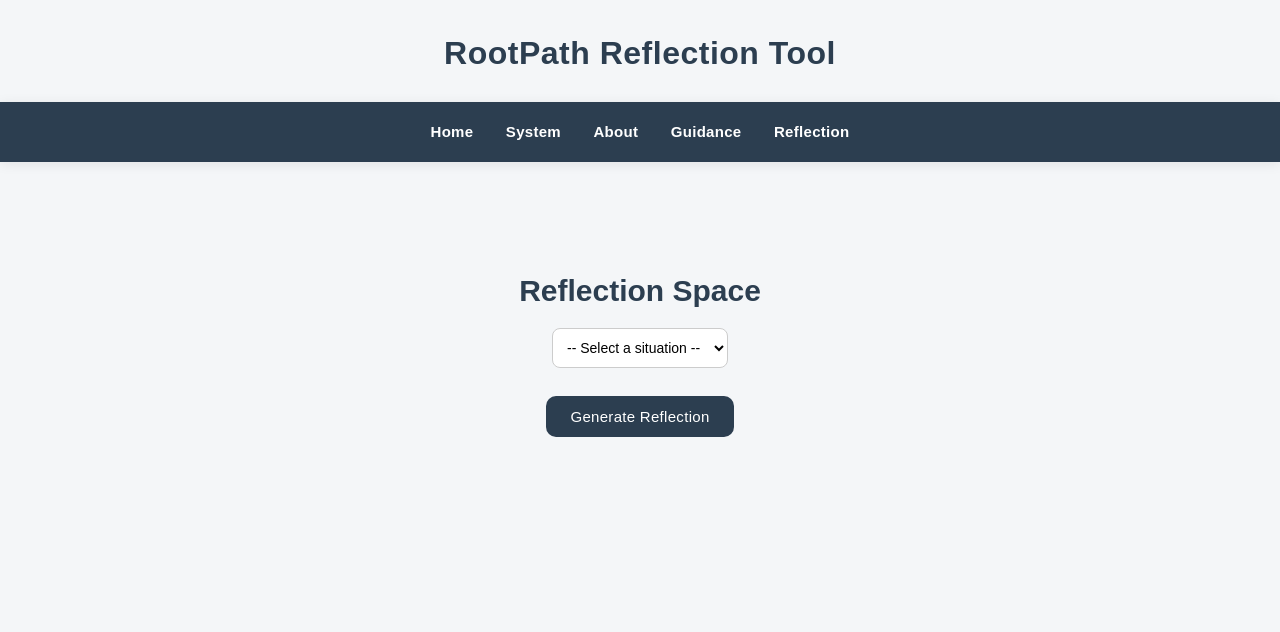
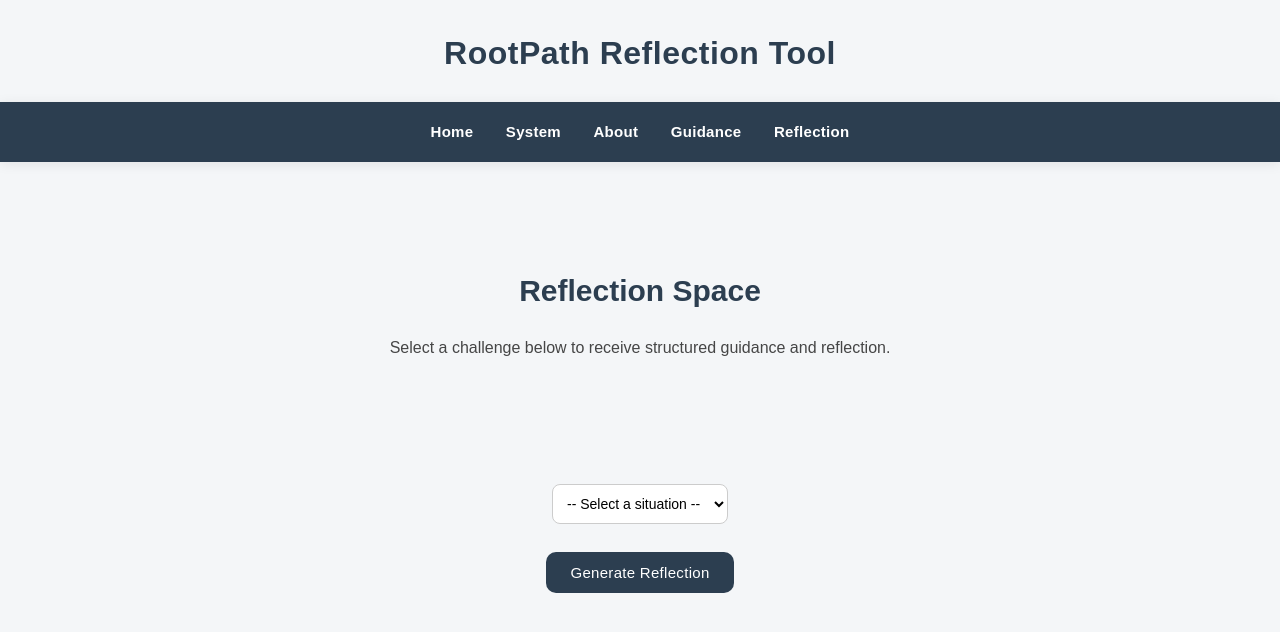
Before and after one commit to gailgirlie-cmd/YouthConnect_Project, a Flask app: page /reflection in a window 1280 px wide. Shown: the top 632 px of the page. Run offline with Flask 3, Linux system fonts and the light colour scheme.

Commit message:
Update reflection.html

```diff
--- a/templates/reflection.html
+++ b/templates/reflection.html
@@ -21,6 +21,22 @@
 
     <h2>Reflection Space</h2>
 
+    <p>
+        Select a challenge below to receive structured guidance and reflection.
+    </p>
+
+</div>
+
+<!-- ✅ SHOW WHAT USER SELECTED -->
+{% if selected %}
+<div class="selected-box">
+    You selected: {{ selected | capitalize }}
+</div>
+{% endif %}
+
+<!-- INPUT FORM -->
+<div class="hero">
+
     <form method="POST">
 
         <select name="challenge" required>
@@ -42,6 +58,7 @@
 
 </div>
 
+<!-- OUTPUT -->
 {% if result %}
 
 <div class="features-container">
```
